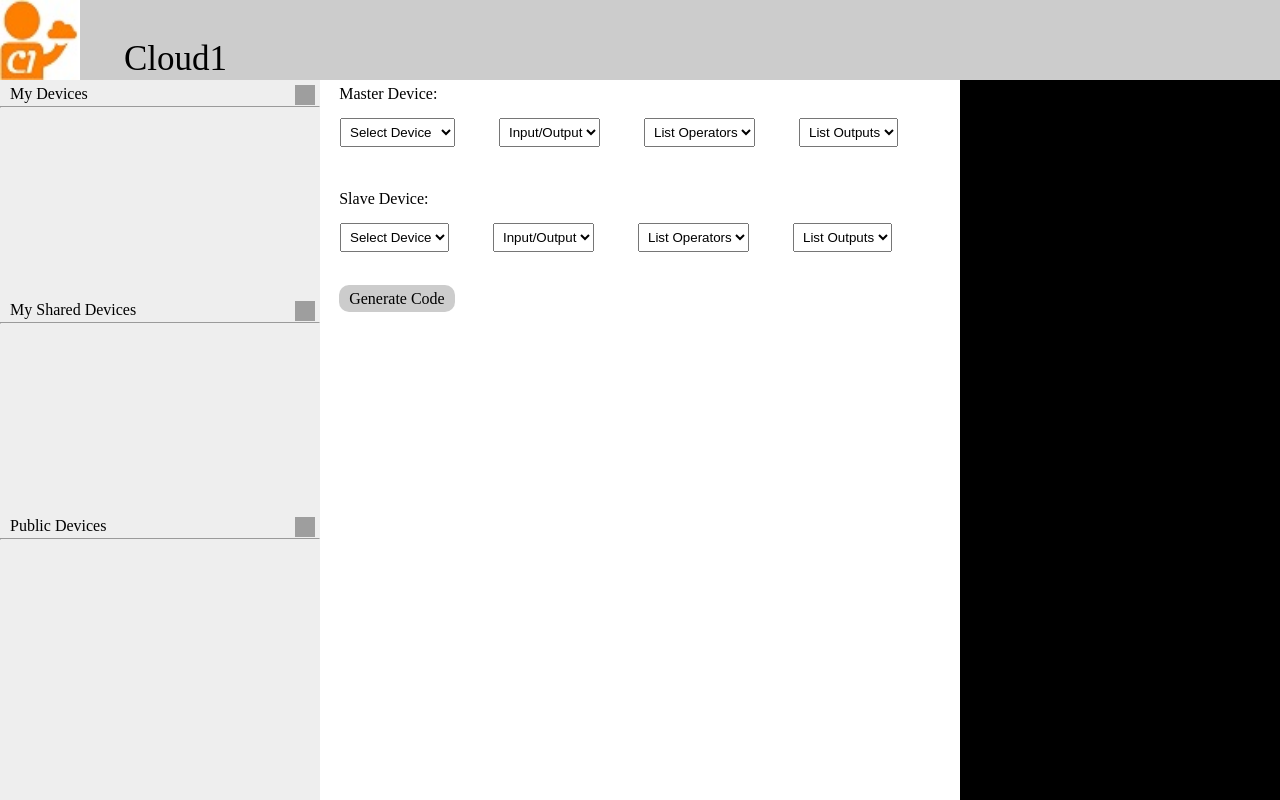
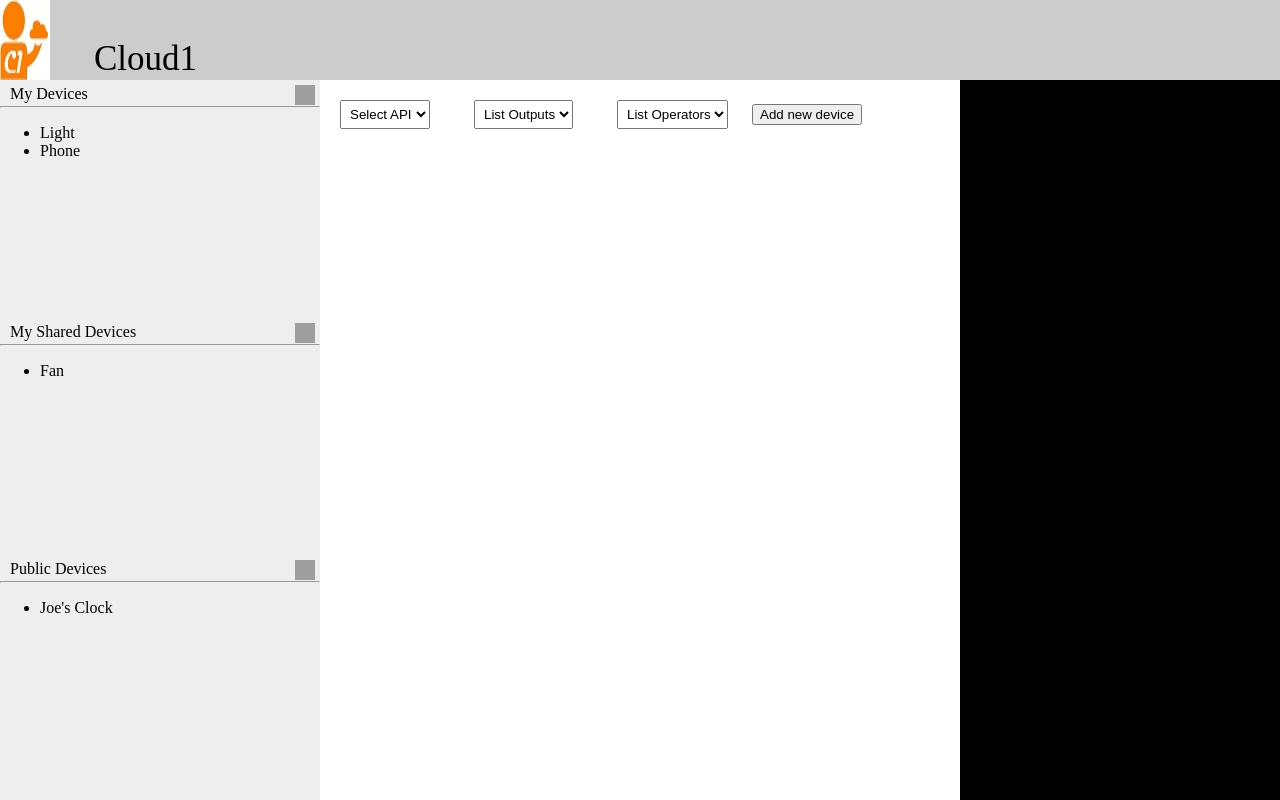
Before and after one commit to calpolyiot/Cloud1, a PHP site: page /Page.html in a window 1280 px wide. Run offline with PHP 8.4, Linux system fonts and the light colour scheme; some libraries are stand-ins or nearby versions; grey boxes are pictures that could not be loaded.

Commit message:
Revert "working demo CLW"
This reverts commit 05ca9861b80ab24f432335b7d18ffa3f1bcd4ab7.

```diff
--- a/WebDevTutorial/MyScripts.js
+++ b/WebDevTutorial/MyScripts.js
@@ -1,45 +1,5 @@
 $(document).ready(function(){
-    var devices = [];
-    var i = 0;
-
-    $("#header-icon").width($("#header-icon").height());
-
-    $("#dialog").dialog({
-	autoOpen: false
-    });
-
-    $(".dropdown").prop("selectedIndex", -1);
-
-    $("#button1").click(function(){
-        $("#dialog").dialog("open");
-    });
-
-    $("#button2").click(function(){
-      $("#dialog").dialog("open");
-    });
-
-    $("#button3").click(function(){
-      $("#dialog").dialog("open");
-    });
-
-    $("#generate-code").click(function(){
-      $("#code-text").append("Code GetCode(void *codeSet, int code) {<br/>   int i, j;<br/>   CodeSet *set = (CodeSet *)codeSet;<br/>   CodeEntry *entries = (CodeEntry *)set->codes;<br/><br/>   if (entries[code].numUses == 0) {<br/>      CodeEntry *index = entries + code;<br/><br/>      for (i = 1; index != NULL && index->prefix != NULL; i++)<br/>         index = index->prefix;<br/><br/>      entries[code].block.data = (UChar *) calloc(i, 1);<br/>      entries[code].block.size = i--;<br/>      index = entries + code;<br/><br/>      while (i >= 0) {<br/>         entries[code].block.data[i--] = index->final;<br/>         index = index->prefix;<br/>      }<br/><br/>   }<br/>   entries[code].numUses = 1;<br/><br/>   return entries[code].block;<br/>}");
-    });
-
-    $("#add-device").click(function(){
-      var name = $("#name").val();
-      var type = $("#device").val();
-      var ip = $("#ip").val();
-
-      devices[i++] = name;
-
-      $("#my-devices ul").append("<li>" + name + "</li>");
-      $("project-device-master").append($('<option></option>').val(name).html(name));
-
-      $("#name").val('');
-      $("#ip").val('');
-
-      $(this).closest('.ui-dialog-content').dialog('close');
-    });
-
+  $("#button1").click(function(){
+    $(this).hide();
+  });
 });
--- a/WebDevTutorial/Page.html
+++ b/WebDevTutorial/Page.html
@@ -28,14 +28,12 @@
       <!-- everything is relative to the home directory. Anyways, this tells the browser to look -->
       <!-- for a file called styles.css in the home directory. That file contains all of our CSS. -->
 
-      <link href="http://code.jquery.com/ui/1.11.2/themes/smoothness/jquery-ui.css" rel="stylesheet">
-      <script src="http://ajax.googleapis.com/ajax/libs/jquery/1.11.1/jquery.min.js"></script>
+       <script src="http://ajax.googleapis.com/ajax/libs/jquery/1.11.1/jquery.min.js"></script>
       <!-- This is a script tag. Inside a script tag you can have your javascript functions. -->
       <!-- The src attribute is similar to href. This tag is empty, but it gives the location of -->
       <!-- a file that contains javascript functions. This particular tag points to the JQuery -->
       <!-- function library that google hosts for free. -->
 
-      <script src="http://ajax.googleapis.com/ajax/libs/jqueryui/1.11.2/jquery-ui.min.js"></script>
       <script type="text/javascript" src="./MyScripts.js"></script>
       <!-- This tag links to our own file containing all of our javascript code. -->
 
@@ -79,95 +77,65 @@
       <div id="body">
 
          <div id="device-column">
-            <div class="devices" id="my-devices">
+            <div class="devices">
                <span class="device-header">My Devices</span>
-               <img src="img/IoTIcons/plus-50.png" class="button" id="button1">
+               <div class="button" id="button1"><img id="plusDev" src="./img/plus-50.png" alt="Add Device" style="width:20px;height:20px"></div>
                <hr>
                <ul>
+                  <li>Light</li>
+      				<li>Phone</li>
                </ul>
             </div>
             <div class="devices">
                <span class="device-header">My Shared Devices</span>
-               <img src="img/IoTIcons/plus-50.png" class="button" id="button2">
+               <div class="button" id="button2"><img id="plusShare" src="./img/plus-50.png" alt="Share Device" style="width:20px;height:20px"></div>
                <hr>
                <ul>
+                  <li>Fan</li>
                </ul>
             </div>
             <div class="devices">
                <span class="device-header">Public Devices</span>
-               <img src="img/IoTIcons/plus-50.png" class="button" id="button3">
+               <div class="button" id="button3"><img id="getShared" src="./img/plus-50.png" alt="Add Shared Device" style="width:20px;height:20px"></div>
                <hr>
                <ul>
+                  <li>Joe's Clock</li>
                </ul>
             </div>
          </div>
          <div id="project-column">
 
-            <label class="label">Master Device:</label><br/>
-
-            <select id="project-device-master" class="dropdown-text" name="selectAPI">
-               <option value="selectAPI">Select Device</option>
-               <option value="selectAPI">Corey's Phone</option>
+            <select id="dropdown-text" name="selectAPI">
+               <option value="selectAPI">Select API</option>
             </select>
 
-            <select class="dropdown-text" name="Input/Output">
-               <option value="listInputs">Input/Output</option>
-               <option value="listInputs">Send</option>
-               <option value="listInputs">Receive</option>
+            <select id="dropdown-text" name="listOutputs">
+               <option value="listOutputs">List Outputs</option>
             </select>
 
-            <select class="dropdown-text" name="listOperators">
+            <select id="dropdown-text" name="listOperators">
                <option value="operators">List Operators</option>
-               <option value="and">Button Click</option>
+               <option value="and">AND</option>
+               <option value="or">OR</option>
+               <option value="unless">UNLESS</option>
             </select>
 
-            <select class="dropdown-text" name="listOutputs">
-               <option value="listOutputs">List Outputs</option>
-               <option value="listOutputs">Binary</option>
-            </select>
+            <button onclick="myFunction()">Add new device</button>
 
-            <br/><br/>
+            <p id="addDevice"></p>
 
-            <label class="label">Slave Device:</label><br/>
+            <script>
+            function myFunction() {
+                var device = prompt("Please enter device name", "Camera");
 
-            <select id="project-device-slave" class="dropdown-text" name="selectAPI">
-               <option value="selectAPI">Select Device</option>
-               <option value="selectAPI">House Lights</option>
-            </select>
+                if (device != null) {
+                    document.getElementById("addDevice").innerHTML =
+                    "Device '" + device + "' added!";
+                }
+            }
+            </script>
 
-            <select class="dropdown-text" name="listInputs">
-               <option value="listInputs">Input/Output</option>
-               <option value="listInputs">Receive</option>
-            </select>
-
-            <select class="dropdown-text" name="listOperators">
-               <option value="operators">List Operators</option>
-               <option value="N/A">On/Off</option>
-            </select>
-
-            <select class="dropdown-text" name="listOutputs">
-               <option value="listOutputs">List Outputs</option>
-               <option value="N/A">N/A</option>
-            </select>
-
-            <br/><br/>
-
-            <span id="generate-code" class="submit-button">Generate Code</span>
-
-            <div id="dialog" title="Add New Device">
-               <form action="" method="post">
-               <label>Device Name:</label><br/>
-               <input type="text" id="name" name="name"><br/>
-               <label>Device Type:</label><br/>
-               <select id="device" class="dropdown">
-                  <option value="android">Android Device</option>
-                  <option value="light-switch">Light Switch</option>
-               </select><br/>
-               <label>IP Address:</label><br/>
-               <input type="text" id="ip" name="ip"><br/><br/>
-               <span id="add-device" class="submit-button">Submit</span>
-               </form>
-		      </div>
+            <p id="project-text"></p>
 
          </div>
          <div id="code-column">
--- a/WebDevTutorial/styles.css
+++ b/WebDevTutorial/styles.css
@@ -85,7 +85,7 @@ body {
 
 .devices {
     position: relative;
-    min-height: 30%;
+    min-height: 33%;
 }
 
 #device-column {
@@ -110,6 +110,7 @@ body {
 .button {
     height: 20px;
     width: 20px;
+    background-color: none;
     display: inline-block;
     position: absolute;
     right: 5px;
@@ -123,22 +124,6 @@ body {
     display: inline;
     float: left;
     overflow-y: auto;
-}
-
-.label {
-    position: relative;
-    top: 5px;
-    left: 3%;
-}
-
-.dropdown-text {
-   margin: 20px;
-   /*top right bottom left*/
-   padding: 5px 0px 5px 5px;
-}
-
-#generate-code {
-    margin-left: 3%;
 }
 
 #code-column {
@@ -160,6 +145,12 @@ body {
     padding: 20px 20px 20px 20px;
 }
 
+#dropdown-text {
+   margin: 20px;
+   /*top right bottom left*/
+   padding: 5px 0px 5px 5px;
+}
+
 #code-text {
     color: aqua;
     /* Color specifies the font color. */
@@ -168,12 +159,6 @@ body {
     padding: 20px 20px 20px 20px;
 }
 
-.submit-button {
-    padding: 5px 10px 5px 10px;
-    border-radius: 10px;
-    background-color: #cccccc
-}
-
 /* Note: Designing your web page is a lot of trial and error. Even I am not always sure how things
    are going to be displayed. If you have a certain design you want then just start changing various
    parameters until you eventually get it to display right. */
```
